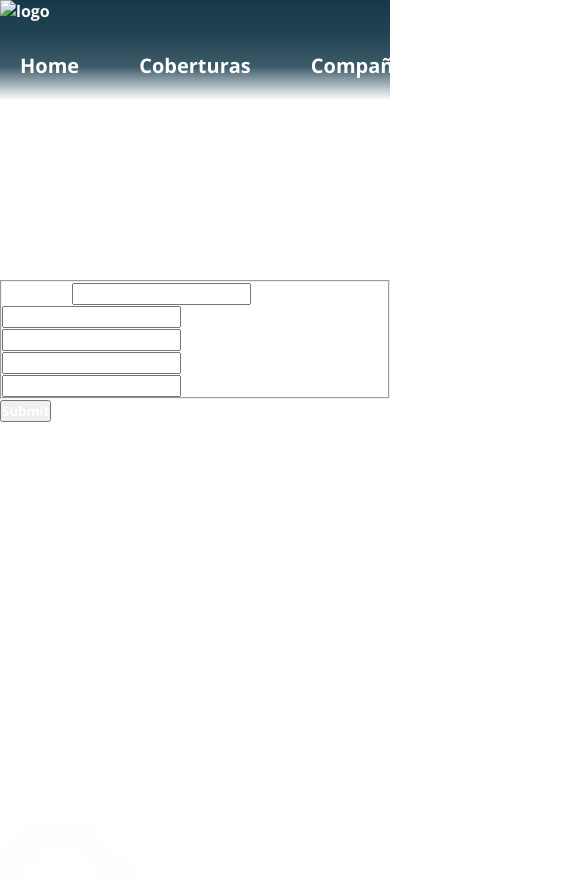
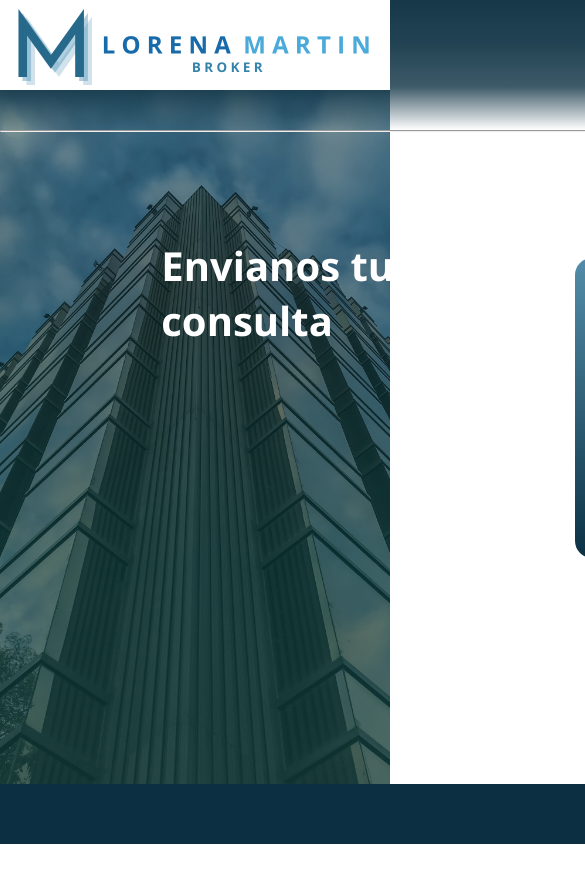
Before and after one commit to ffmaver/com-39385, a plain HTML site: page pages/contacto.html in a window 390 px wide. Shown: the top 882 px of the page, 585 px wide, since content can reach past the window. After the commit the page ends 844 px from the top, so only its background shows below. Drawn offline with nearby package versions, Linux system fonts and the light colour scheme.

Commit message:
todo hecho pero sin media

```diff
--- a/css/style.css
+++ b/css/style.css
@@ -49,21 +49,7 @@ a{
     "footer";
     justify-items: stretch;
 }
-.bodyNosotros{
-    background-color:rgb(20, 68, 77) ;
-    display: grid;
-    height: 100vh;
-    grid-auto-columns: 1fr;
-    grid-template-columns: 1fr;
-    grid-template-rows: 0.6fr 2.2fr 0.02fr;
-    gap: 0px 0px;
-    grid-template-areas:
-    "header"
-    "main"
-    "footer";
-    justify-items: stretch;
 
-}
 .bodyCoberturas{
     background:
     linear-gradient(
@@ -114,6 +100,57 @@ a{
     "footer";
     justify-items: stretch;
 }
+.bodyNosotros{
+    background:
+    linear-gradient(
+        to top,
+        rgba(1, 7, 7, 0.822),
+        rgba(2, 25, 41, 0.692),
+        rgba(5, 36, 35, 0.651),
+        rgba(1, 7, 8, 0.973)
+    ),
+    url(../assets/img/backCompanias.jpeg);
+    background-size: cover;
+    background-repeat: no-repeat;
+    background-position: center;
+    display: grid;
+    height: 100vh;
+    grid-auto-columns: 1fr;
+    grid-template-columns: 1fr;
+    grid-template-rows: 0.6fr 2.2fr 0.02fr;
+    gap: 0px 0px;
+    grid-template-areas:
+    "header"
+    "main"
+    "footer";
+    justify-items: stretch;
+
+}
+.bodyContacto{
+    background:
+    linear-gradient(
+        to top,
+        rgba(24, 82, 80, 0.582),
+        rgba(12, 70, 68, 0.582),
+        rgba(12, 54, 53, 0.473),
+        rgba(4, 63, 73, 0.418)
+    ),
+    url(../assets/img/backCompanias.jpeg);
+    background-size: cover;
+    background-repeat: no-repeat;
+    background-position: center;
+    display: grid;
+    height: 100vh;
+    grid-auto-columns: 1fr;
+    grid-template-columns: 1fr;
+    grid-template-rows: 0.6fr 2.2fr 0.02fr;
+    gap: 0px 0px;
+    grid-template-areas:
+    "header"
+    "main"
+    "footer";
+    justify-items: stretch;
+}
 
 .gridHead1 { grid-area: header;}
 .gridMain2 { grid-area: main;}
@@ -140,6 +177,7 @@ header{
     font-size:large;
     display: flex;
     flex-direction: row;
+    flex-wrap: nowrap;
     gap: 20px;
     justify-content:space-evenly; /*movimiento en eje x*/
     padding-top: 30px;
@@ -173,6 +211,104 @@ header{
     font: weight 50px;;
     padding-top: 50px;
 }
+
+/*--------------MAIN---NOSOTROS-----------------*/
+.mainNos{
+    text-align: center;
+    font-size: 40px;
+    font-weight:bold;
+    align-self: center;
+    padding-top: 30px;
+}
+.infoNosotros{
+    display: flex;
+    flex-direction: row;
+    align-self: center;
+    padding: 50px 0px;
+    font-size: 22px;
+}
+.circulo{
+    width: 200px;
+	height: 200px;
+	border-radius: 50%;
+	background: rgba(4, 42, 68, 0);
+    border: solid 3px white;
+    justify-content: center;
+	align-items: center;
+	text-align: center;
+    margin:0px auto;
+    padding:3%;
+    overflow:hidden;
+}
+/*------------MAIN--COBERTURAS-----------------*/
+.tituloCoberturas{
+    text-align: center;
+    font-size: 40px;
+    font-weight:bold;
+    align-self: center;
+    padding-top: 50px;
+}
+/*------------MAIN--COMPANIAS-----------------*/
+.companiasImg{
+    display: flex;
+    flex-direction: row;
+    align-self: center;
+    justify-content:space-evenly;
+    padding-top: 130px;
+}
+/*------------MAIN--CONTACTO-----------------*/
+.formulario{
+    display: flex;
+    flex-wrap: nowrap;
+    gap: 20px;
+    justify-content:space-evenly;
+
+}
+.tituloContacto{
+    text-align:left;
+    font-size: 40px;
+    font-weight:bold;
+    align-self: center;
+    margin-top: 70px;
+}
+.forms{
+    display: flex;
+    flex-direction: column;
+    flex-wrap: nowrap;
+    height: 200px;
+    margin-top: 10px;
+    overflow:hidden;
+    border: none;
+
+}
+.forms label{
+    margin: 5px;
+}
+
+input{
+    background-color: rgb(194, 207, 207);
+    border-radius: 4px;
+    border: 1px solid rgb(68, 65, 65);
+    height: 25px;
+    width: 500px;
+    color: black;
+
+}
+.rectangulo{
+    height: 300px;
+    width: 600px;
+    float: right;
+    padding:2%;
+    background: linear-gradient(180deg, rgba(62, 127, 159, 0.89) 0%, #0C3144 100%);
+    border-radius: 17px;
+    overflow:hidden;
+    margin-top: 90px;
+}
+
+
+
+
+
 /*------------FOOTERS-----------------*/
 .backFooter{
     display: flex;
@@ -197,39 +333,8 @@ header{
     padding-right: 20px;
     align-self: center;
 }
-/*--------------MAIN---NOSOTROS-----------------*/
-.mainNos{
-    text-align: center;
-    font-size: 40px;
-    font-weight:bold;
-    align-self: center;
-    padding-top: 30px;
-}
-.infoNosotros{
-    display: flex;
-    flex-direction: row;
-    align-self: center;
-    justify-content:space-evenly;
-    padding-top: 130px;
-}
-/*------------MAIN--COBERTURAS-----------------*/
-.tituloCoberturas{
-    text-align: center;
-    font-size: 40px;
-    font-weight:bold;
-    align-self: center;
-    padding-top: 50px;
-}
-/*------------MAIN--COMPANIAS-----------------*/
-.companiasImg{
-    display: flex;
-    flex-direction: row;
-    align-self: center;
-    justify-content:space-evenly;
-    padding-top: 130px;
-}
 /*----------MEDIA-----------*/
-@media(max-width:560px){
+/* @media(max-width:560px){
     .navbar ul li{
         font-size:  20px;
 
@@ -269,12 +374,12 @@ header{
         display: flex;
         flex-direction: row;
         gap: 20px;
-        justify-content:space-evenly; /*movimiento en eje x*/
+        justify-content:space-evenly; /*movimiento en eje x
         padding-top: 30px;
     }
     /*.navbar li a{
         padding: 0px 20px;
-    }*/
+    }
     .navbar li a:hover{
         filter: drop-shadow(0px 0px 3px rgb(107, 177, 218));
         transition: 0.5s;
@@ -307,4 +412,20 @@ header{
         padding-right: 20px;
         align-self: center;
     }
+} */
+
+@media (max-width:1024px){
+
 }
+@media (max-width:768px){
+    header{
+        flex-direction: column;
+        align-items: center;
+    }
+}
+@media (max-width:425px){
+
+}
+@media (max-width:320px){
+
+}
--- a/pages/contacto.html
+++ b/pages/contacto.html
@@ -7,14 +7,16 @@
     <title>Contacto</title>
     <link rel="stylesheet" href="../css/style.css">
 </head>
-<body class="bodyContacto">
+<body>
+    <div class="bodyContacto">
+        <div class="gridHead1">
             <header>
-        <nav >
-            <a href="../index.html">
-                <img src="../assets/img/logo1.png" alt="logo">
-            </a>
+                <section class="navBar">
+                    <div class="logo">
+                    <a href="../index.html"><img src="../assets/img/logo_largo_lmb.png" alt="logo lorena martin" class="logoImg"></a>
+                    </div>
+                    <nav>
                     <ul class="navbar">
-
                         <li><a href="../index.html">Home</a></li>
                         <li><a href="./coberturas.html">Coberturas</a></li>
                         <li><a href="./companias.html">Compañías</a></li>
@@ -22,8 +24,11 @@
                         <li><a href="#" class="active">Contacto</a></li>
                         </ul>
                     </nav>
-
+                </section>
             </header>
+            <hr>
+        </div>
+        <div class="gridMain2">
             <main>
                 <section class="formulario">
                     <div>
@@ -35,35 +40,36 @@
                         <form action="" method="post">
                             <fieldset class="forms">
                                 <label for="nombre">
-                        <span>Nombre</span>
-                    <input class="texto" type="text" id="nombre">
+                                    <span></span>
+                                <input class="texto" type="text" id="nombre" placeholder="Nombre*">
                                 </label>
                                 <label for="mail">
-                        <span>Mail</span>
-                    <input type="text" id="mail">
+                                    <span></span>
+                                <input type="text" id="mail" placeholder="Mail*">
                                 </label>
                                 <label for="telefono">
-                        <span>Telefono</span>
-                    <input type="text" id="telefono">
+                                    <span></span>
+                                <input type="text" id="telefono" placeholder="Telefono*">
                                 </label>
                                 <label for="cotizacion">
-                        <span>¿Que necesitas cotizar?</span>
-                    <input type="text" id="cotizacion">
+                                    <span></span>
+                                <input type="text" id="cotizacion" placeholder="¿Que necesitas cotizar?*">
                                 </label>
                                 <label for="mensaje">
-                        <span>Mensaje...</span>
-                    <input type="text" id="mensaje">
+                                    <span></span>
+                                <input type="text" id="mensaje" placeholder="Mensaje...">
                                 </label>
                             </fieldset>
-                <input type="submit">
+                            <input type="submit" class="enviar">
 
                         </form>
                     </div>
                     </section>
-
             </main>
-    <footer class="footerr">
-        <section>
+        </div>
+        <div class="gridFoot3">
+            <footer class="backFooter">
+                <section class="footer">
                     <div class="foot">
                         <img class="imagenMail" src="../assets/img/correo.png" alt="logo de mail">
                         <a href="https://www.gmail.com/mail/help/intl/es/about.html?iframe" target="_blank" class="mensaje">
@@ -73,11 +79,13 @@
                     </div>
                     <div class="foot">
                         <img class="imagenFono" src="../assets/img/celular.png" alt="celular logo">
-                <a href="https://www.whatsapp.com/?lang=es" target="_blank" class="celular" >
+                        <a href="https://wa.me/1150100455?" target="_blank" class="celular" >
                             <p>11-5010-0436</p>
                         </a>
                     </div>
                 </section>
             </footer>
+        </div>
+    </div>
 </body>
 </html>
```
Also changed, not shown: pages/nosotros.html (+3 -3 lines). Lines whose indentation alone changed are shown as unchanged.
